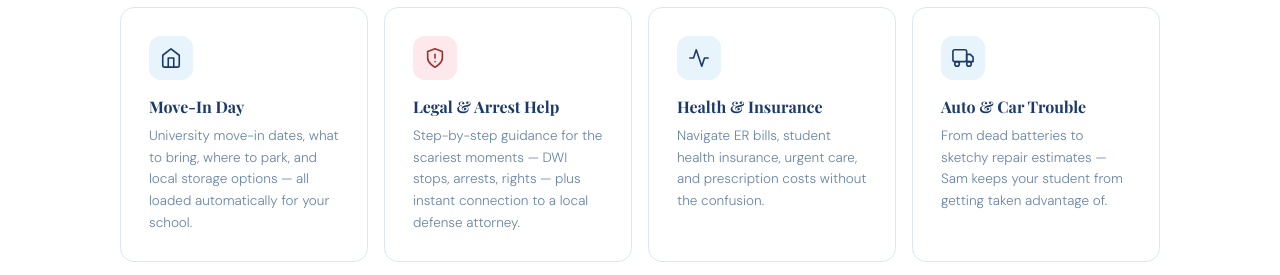
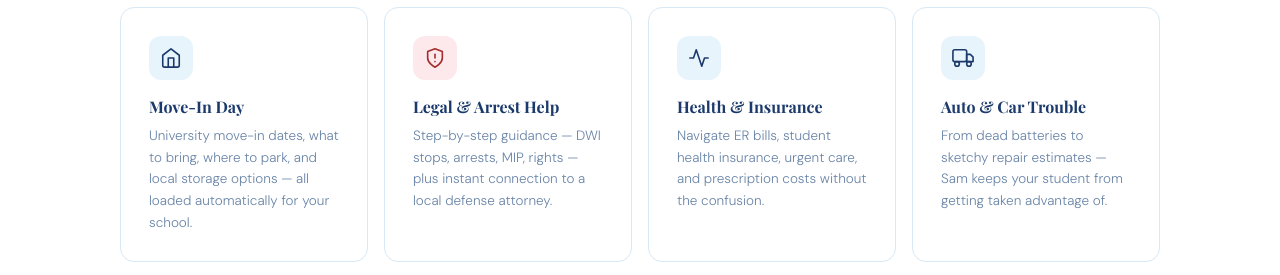
Before and after one commit to ReGuarded/reguarded-website, a plain HTML site: page index.html in a window 1280 px wide. Shown: the part 3660-3935 px from the top of the page. Drawn offline with nearby package versions, Linux system fonts and the light colour scheme; a web font is replaced by a local one.

Commit message:
Update index.html

```diff
--- a/index.html
+++ b/index.html
@@ -703,7 +703,7 @@
       <div class="feature-card">
         <div class="feature-icon" style="background:#fde8eb;"><svg width="22" height="22" viewBox="0 0 24 24" fill="none" stroke="#a32d2d" stroke-width="1.75" stroke-linecap="round" stroke-linejoin="round"><path d="M12 22s8-4 8-10V5l-8-3-8 3v7c0 6 8 10 8 10z"/><line x1="12" y1="8" x2="12" y2="12"/><line x1="12" y1="16" x2="12.01" y2="16"/></svg></div>
         <div class="feature-title">Legal & Arrest Help</div>
-        <div class="feature-desc">Step-by-step guidance for the scariest moments — DWI stops, arrests, rights — plus instant connection to a local defense attorney.</div>
+        <div class="feature-desc">Step-by-step guidance — DWI stops, arrests, MIP, rights — plus instant connection to a local defense attorney.</div>
       </div>
       <div class="feature-card">
         <div class="feature-icon"><svg width="22" height="22" viewBox="0 0 24 24" fill="none" stroke="#1B3A6B" stroke-width="1.75" stroke-linecap="round" stroke-linejoin="round"><path d="M22 12h-4l-3 9L9 3l-3 9H2"/></svg></div>
```
